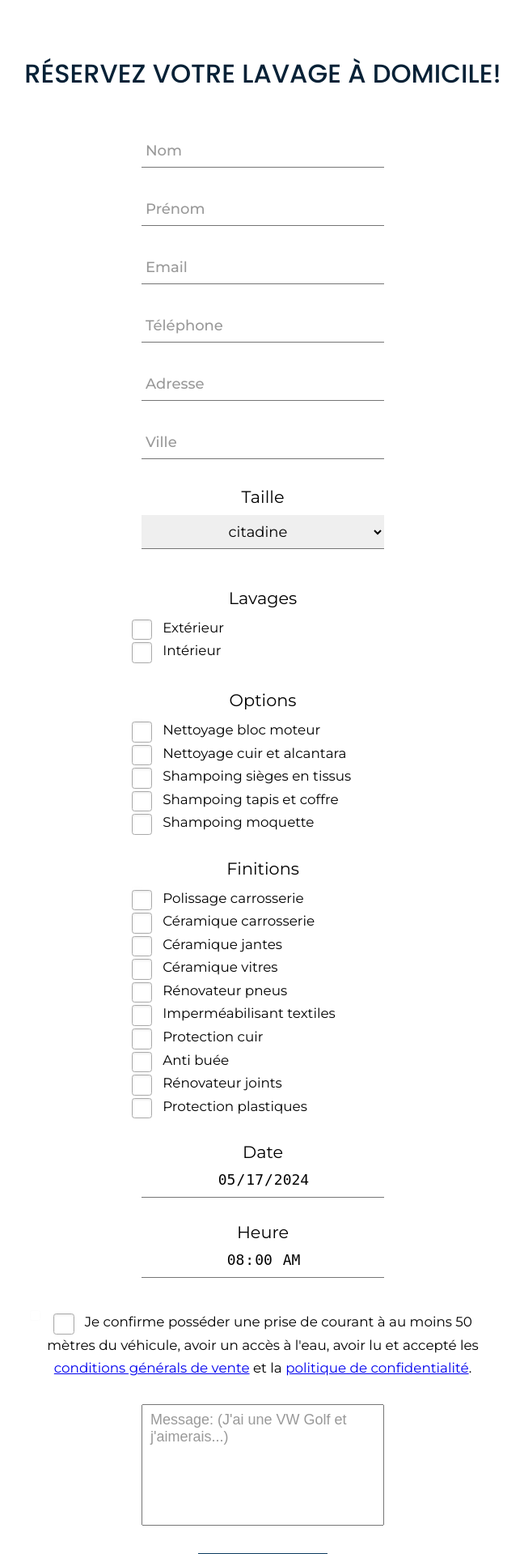
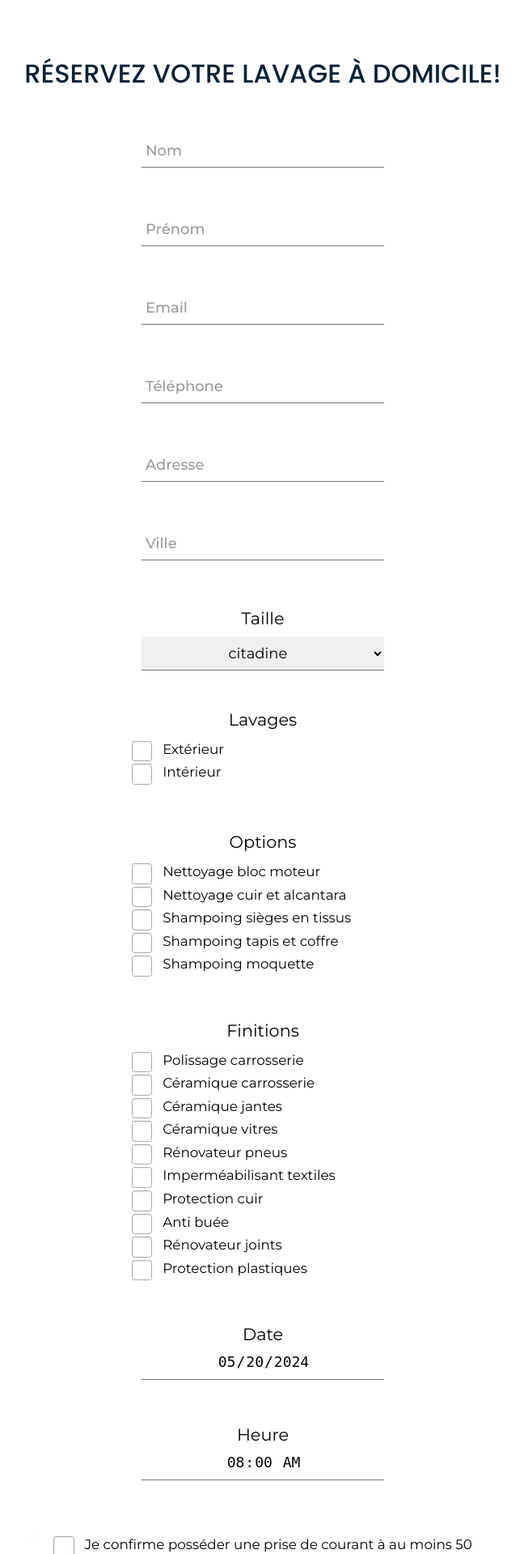
Before and after one commit to TerryHenrard/car-wash-from-home, a PHP site: page / in a window 1280 px wide. Shown: the part 4491-6410 px from the top of the page at 81% size, without its empty margins (315-963 px from the left). Run offline with PHP 8.4, Linux system fonts and the light colour scheme.

Commit message:
remove date and ajust gap in rdv form

```diff
--- a/assets/scripts/formChecker.js
+++ b/assets/scripts/formChecker.js
@@ -75,14 +75,14 @@ if (parseInt(mois) == 12) {
   }
 }
 
-inputDate.value = "2024-05-17";
-// inputDate.value =
-//   annee.toString() + "-" + mois + "-" + (jour + 2).toString().padStart(2, "0");
+// inputDate.value = "2024-05-17";
+inputDate.value =
+  annee.toString() + "-" + mois + "-" + (jour + 2).toString().padStart(2, "0");
 inputTime.value = "08:00";
 
-let dateMin = "2024-05-17";
-// let dateMin =
-//   annee.toString() + "-" + mois + "-" + (jour + 2).toString().padStart(2, "0");
+// let dateMin = "2024-05-17";
+let dateMin =
+  annee.toString() + "-" + mois + "-" + (jour + 2).toString().padStart(2, "0");
 let dateMax =
   (annee + 1).toString() + "-" + mois + "-" + jour.toString().padStart(2, "0");
 
@@ -404,11 +404,28 @@ const cityChecker = (value) => {
   }
 };
 
+// const dateChecher = (value) => {
+//   if (value < "2024-05-17") {
+//     errorDisplay(
+//       "date",
+//       "Veuillez sélectionner une date supérieur au 17-05-2024" //<<<<<<<<<<<<<<<<<
+//     );
+//     date = null;
+//   } else {
+//     errorDisplay("date", "", true);
+//     date = value;
+//   }
+// };
 const dateChecher = (value) => {
-  if (value < "2024-05-17") {
+  if (value < dateMin) {
     errorDisplay(
       "date",
-      "Veuillez sélectionner une date supérieur au 17-05-2024" //<<<<<<<<<<<<<<<<<
+      "Veuillez sélectionner une date supérieur au " +
+        (jour + 1).toString().padStart(2, "0") +
+        "-" +
+        mois +
+        "-" +
+        annee.toString()
     );
     date = null;
   } else {
@@ -416,23 +433,6 @@ const dateChecher = (value) => {
     date = value;
   }
 };
-// const dateChecher = (value) => {
-//   if (value < dateMin) {
-//     errorDisplay(
-//       "date",
-//       "Veuillez sélectionner une date supérieur au " +
-//         (jour + 1).toString().padStart(2, "0") +
-//         "-" +
-//         mois +
-//         "-" +
-//         annee.toString()
-//     );
-//     date = null;
-//   } else {
-//     errorDisplay("date", "", true);
-//     date = value;
-//   }
-// };
 
 const timeChecker = (value) => {
   if (value < "08:00" || value > "17:00") {
@@ -1235,13 +1235,13 @@ form.addEventListener("submit", (e) => {
     inputsCkb.forEach((input) => (input.checked = false));
     formule = [];
     option = [];
-    inputDate.value = "2024-05-17";
-    // inputDate.value =
-    //   annee.toString() +
-    //   "-" +
-    //   mois +
-    //   "-" +
-    //   (jour + 2).toString().padStart(2, "0");
+    // inputDate.value = "2024-05-17";
+    inputDate.value =
+      annee.toString() +
+      "-" +
+      mois +
+      "-" +
+      (jour + 2).toString().padStart(2, "0");
     inputTime.value = "08:00";
     price = 0;
     time = 0;
--- a/assets/styles/index/layout/_rendez-vous.scss
+++ b/assets/styles/index/layout/_rendez-vous.scss
@@ -26,6 +26,7 @@
     form {
       display: grid;
       grid-template-columns: 1fr 1fr;
+      gap: 25px 0;
       grid-template-areas:
         "nom prenom"
         "email tel"
```
Also changed, not shown: assets/styles/index/index.css, 1 other file.
